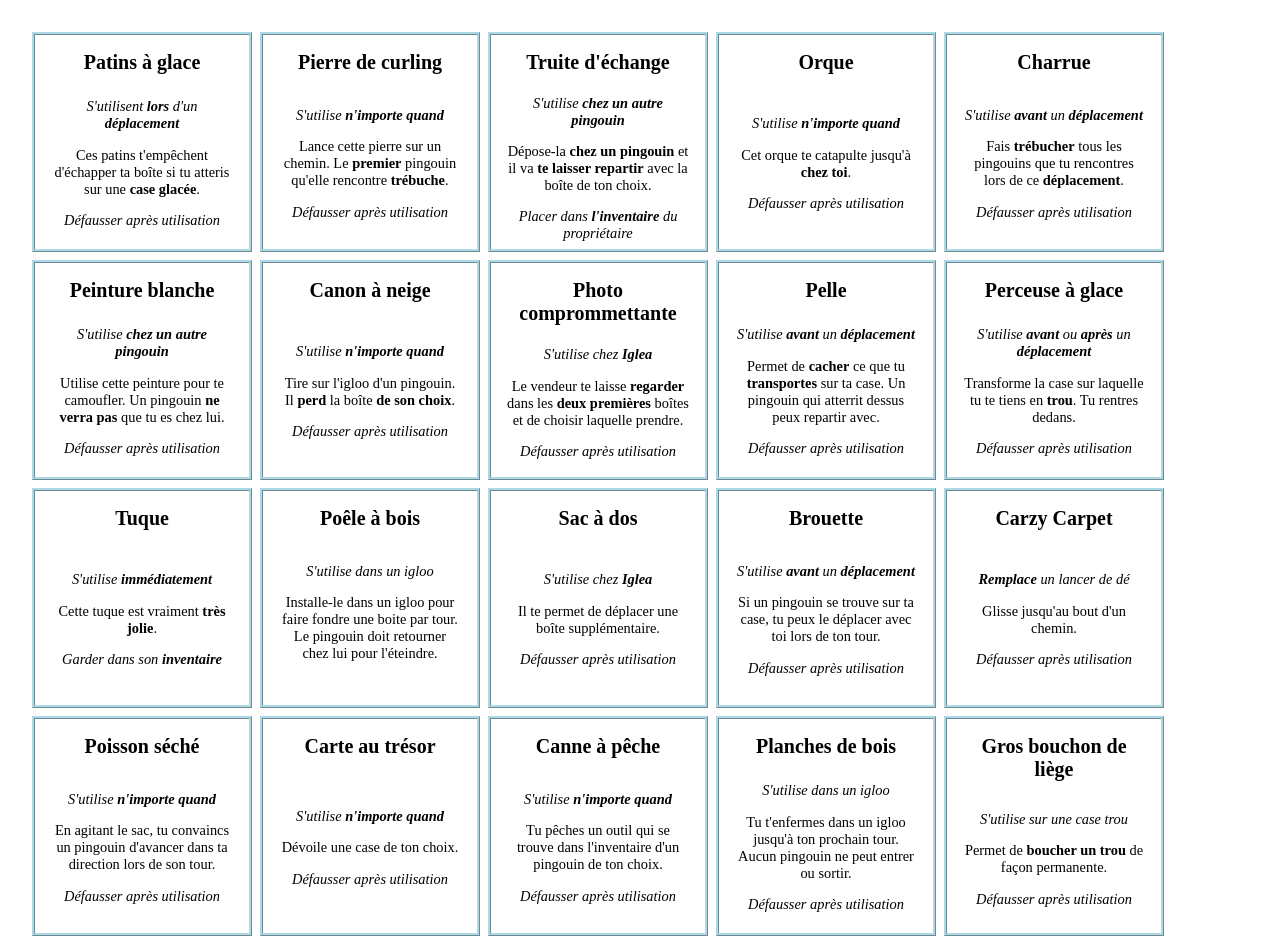
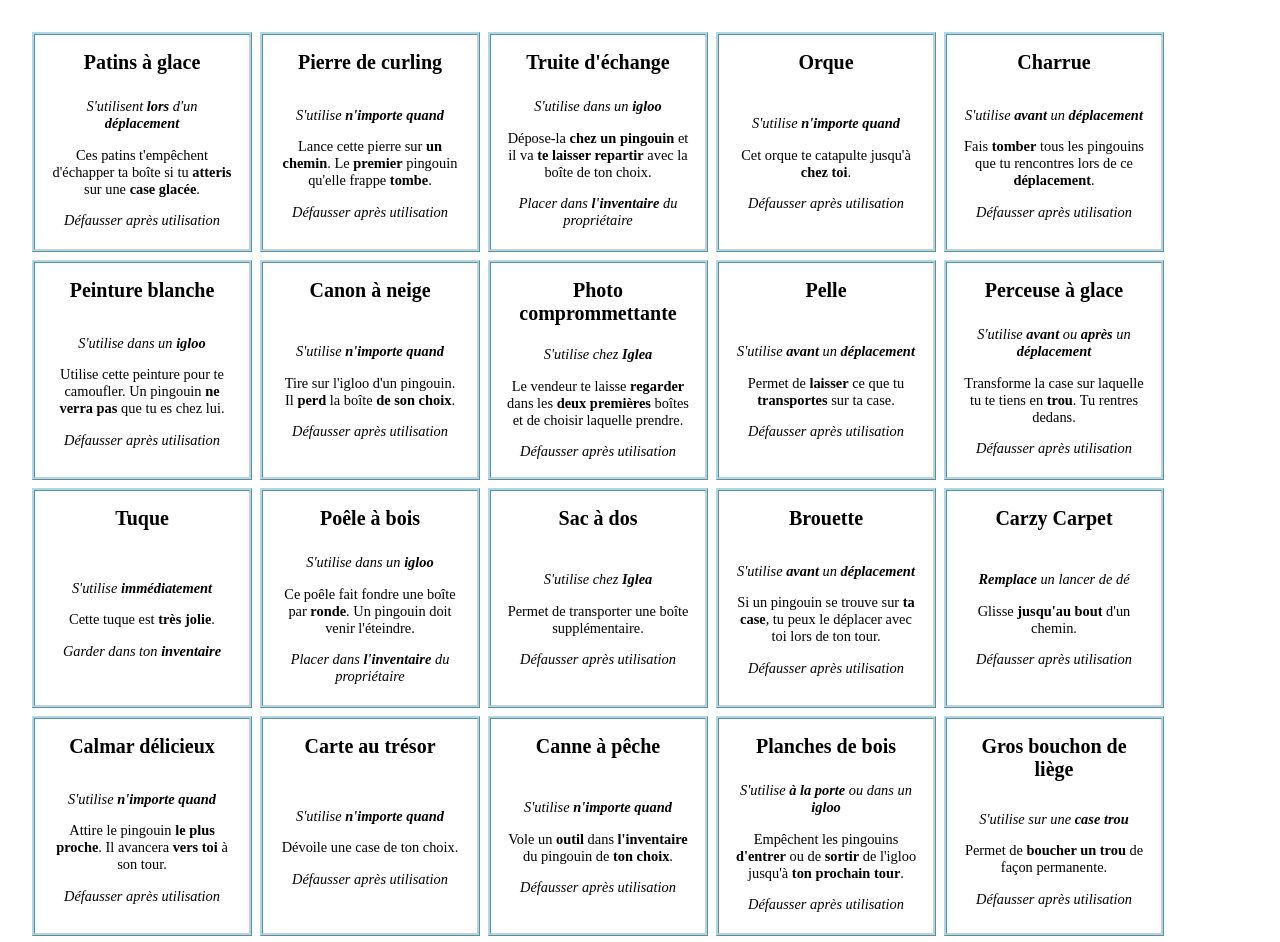
Before and after one commit to beaudry/pingouins-voleurs, a Preact app: page / in a window 1280 px wide. Shown: the top 942 px of the page. Built offline with nearby package versions, Linux system fonts and the light colour scheme; a web font is replaced by a local one.

Commit message:
Derniers ajustements

```diff
--- a/src/app.tsx
+++ b/src/app.tsx
@@ -13,8 +13,8 @@ import truite from "./images/truite.jfif";
 
 const motsCles = {
   boite: "boîte",
-  trebuche: "trébuche",
-  trebucher: "trébucher",
+  tombe: "tombe",
+  tomber: "tomber",
 };
 
 type Outil = {
@@ -50,11 +50,18 @@ const ressources = {
         <strong>déplacement</strong>
       </>
     ),
-    chezQuelquUnDAutre: (
+    iglea: (
       <>
-        S'utilise
+        S'utilise chez
         {" "}
-        <strong>chez un autre pingouin</strong>
+        <strong>Iglea</strong>
+      </>
+    ),
+    igloo: (
+      <>
+        S'utilise dans un
+        {" "}
+        <strong>igloo</strong>
       </>
     ),
     nImporteQuand: (
@@ -76,7 +83,11 @@ const outils: Outil[] = [
         {" "}
         {motsCles.boite}
         {" "}
-        si tu atteris sur une
+        si tu
+        {" "}
+        <strong>atteris</strong>
+        {" "}
+        sur une
         {" "}
         <strong>case glacée</strong>
         .
@@ -100,13 +111,16 @@ const outils: Outil[] = [
     apresUtilisation: ressources.apresUtilisations.defausser,
     description: (
       <>
-        Lance cette pierre sur un chemin. Le
+        Lance cette pierre sur
+        {" "}
+        <strong>un chemin</strong>
+        . Le
         {" "}
         <strong>premier</strong>
         {" "}
-        pingouin qu'elle rencontre
+        pingouin qu'elle frappe
         {" "}
-        <strong>trébuche</strong>
+        <strong>{motsCles.tombe}</strong>
         .
       </>
     ),
@@ -134,7 +148,7 @@ const outils: Outil[] = [
       </>
     ),
     image: truite,
-    momentUtilisation: ressources.momentsUtilisations.chezQuelquUnDAutre,
+    momentUtilisation: ressources.momentsUtilisations.igloo,
     nom: "Truite d'échange",
   },
   {
@@ -156,7 +170,7 @@ const outils: Outil[] = [
       <>
         Fais
         {" "}
-        <strong>{motsCles.trebucher}</strong>
+        <strong>{motsCles.tomber}</strong>
         {" "}
         tous les pingouins que tu rencontres lors de ce
         {" "}
@@ -179,7 +193,7 @@ const outils: Outil[] = [
         que tu es chez lui.
       </>
     ),
-    momentUtilisation: ressources.momentsUtilisations.chezQuelquUnDAutre,
+    momentUtilisation: ressources.momentsUtilisations.igloo,
     nom: "Peinture blanche",
   },
   {
@@ -218,12 +232,7 @@ const outils: Outil[] = [
         s et de choisir laquelle prendre.
       </>
     ),
-    momentUtilisation: (
-      <>
-        S'utilise chez
-        {" "}
-        <strong>Iglea</strong>
-      </>),
+    momentUtilisation: ressources.momentsUtilisations.iglea,
     nom: "Photo comprommettante",
   },
   {
@@ -232,13 +241,13 @@ const outils: Outil[] = [
       <>
         Permet de
         {" "}
-        <strong>cacher</strong>
+        <strong>laisser</strong>
         {" "}
         ce que tu
         {" "}
         <strong>transportes</strong>
         {" "}
-        sur ta case. Un pingouin qui atterrit dessus peux repartir avec.
+        sur ta case.
       </>
     ),
     image: pelle,
@@ -277,14 +286,14 @@ const outils: Outil[] = [
   {
     apresUtilisation: (
       <>
-        Garder dans son
+        Garder dans ton
         {" "}
         <strong>inventaire</strong>
       </>
     ),
     description: (
       <>
-        Cette tuque est vraiment
+        Cette tuque est
         {" "}
         <strong>très jolie</strong>
         .
@@ -301,16 +310,24 @@ const outils: Outil[] = [
     nom: "Tuque",
   },
   {
-    description: <>Installe-le dans un igloo pour faire fondre une boite par tour. Le pingouin doit retourner chez lui pour l'éteindre.</>,
+    apresUtilisation: ressources.apresUtilisations.inventaireProprietaire,
+    description: (
+      <>
+        Ce poêle fait fondre une boîte par
+        {" "}
+        <strong>ronde</strong>
+        . Un pingouin doit venir l'éteindre.
+      </>
+    ),
     image: poele,
-    momentUtilisation: <>S'utilise dans un igloo</>,
+    momentUtilisation: ressources.momentsUtilisations.igloo,
     nom: "Poêle à bois",
   },
   {
     apresUtilisation: ressources.apresUtilisations.defausser,
     description: (
       <>
-        Il te permet de déplacer une
+        Permet de transporter une
         {" "}
         {motsCles.boite}
         {" "}
@@ -329,7 +346,14 @@ const outils: Outil[] = [
   },
   {
     apresUtilisation: ressources.apresUtilisations.defausser,
-    description: <>Si un pingouin se trouve sur ta case, tu peux le déplacer avec toi lors de ton tour.</>,
+    description: (
+      <>
+        Si un pingouin se trouve sur
+        {" "}
+        <strong>ta case</strong>
+        , tu peux le déplacer avec toi lors de ton tour.
+      </>
+    ),
     momentUtilisation: (
       <>
         S'utilise
@@ -345,7 +369,15 @@ const outils: Outil[] = [
   },
   {
     apresUtilisation: ressources.apresUtilisations.defausser,
-    description: <>Glisse jusqu'au bout d'un chemin.</>,
+    description: (
+      <>
+        Glisse
+        {" "}
+        <strong>jusqu'au bout</strong>
+        {" "}
+        d'un chemin.
+      </>
+    ),
     momentUtilisation: (
       <>
         <strong>Remplace</strong>
@@ -357,9 +389,20 @@ const outils: Outil[] = [
   },
   {
     apresUtilisation: ressources.apresUtilisations.defausser,
-    description: <>En agitant le sac, tu convaincs un pingouin d'avancer dans ta direction lors de son tour.</>,
+    description: (
+      <>
+        Attire le pingouin
+        {" "}
+        <strong>le plus proche</strong>
+        . Il avancera
+        {" "}
+        <strong>vers toi</strong>
+        {" "}
+        à son tour.
+      </>
+    ),
     momentUtilisation: ressources.momentsUtilisations.nImporteQuand,
-    nom: "Poisson séché",
+    nom: "Calmar délicieux",
   },
   {
     apresUtilisation: ressources.apresUtilisations.defausser,
@@ -369,14 +412,53 @@ const outils: Outil[] = [
   },
   {
     apresUtilisation: ressources.apresUtilisations.defausser,
-    description: <>Tu pêches un outil qui se trouve dans l'inventaire d'un pingouin de ton choix.</>,
+    description: (
+      <>
+        Vole un
+        {" "}
+        <strong>outil</strong>
+        {" "}
+        dans
+        {" "}
+        <strong>l'inventaire</strong>
+        {" "}
+        du pingouin de
+        {" "}
+        <strong>ton choix</strong>
+        .
+      </>
+    ),
     momentUtilisation: ressources.momentsUtilisations.nImporteQuand,
     nom: "Canne à pêche",
   },
   {
     apresUtilisation: ressources.apresUtilisations.defausser,
-    description: <>Tu t'enfermes dans un igloo jusqu'à ton prochain tour. Aucun pingouin ne peut entrer ou sortir.</>,
-    momentUtilisation: (<>S'utilise dans un igloo</>),
+    description: (
+      <>
+        Empêchent les pingouins
+        {" "}
+        <strong>d'entrer</strong>
+        {" "}
+        ou de
+        {" "}
+        <strong>sortir</strong>
+        {" "}
+        de l'igloo jusqu'à
+        {" "}
+        <strong>ton prochain tour</strong>
+        .
+      </>
+    ),
+    momentUtilisation: (
+      <>
+        S'utilise
+        {" "}
+        <strong>à la porte</strong>
+        {" "}
+        ou dans un
+        {" "}
+        <strong>igloo</strong>
+      </>),
     nom: "Planches de bois",
   },
   {
@@ -390,17 +472,31 @@ const outils: Outil[] = [
         de façon permanente.
       </>
     ),
-    momentUtilisation: (<>S'utilise sur une case trou</>),
+    momentUtilisation: (
+      <>
+        S'utilise sur une
+        {" "}
+        <strong>case trou</strong>
+      </>
+    ),
     nom: "Gros bouchon de liège",
   },
   {
     apresUtilisation: ressources.apresUtilisations.defausser,
     description: (
       <>
-        Vise un pingouin qui transporte une
+        Fais
+        {" "}
+        {motsCles.tomber}
+        {" "}
+        un pingouin qui
+        {" "}
+        <strong>transporte</strong>
+        {" "}
+        une
         {" "}
         {motsCles.boite}
-        . Le pingouin tombe à l'eau, la
+        . La
         {" "}
         {motsCles.boite}
         {" "}
--- a/src/index.css
+++ b/src/index.css
@@ -36,10 +36,10 @@ h1 {
 }
 
 .instructions {
+  justify-content: center;
   flex: 1;
   display: flex;
   flex-direction: column;
-  justify-content: center;
 }
 
 .instructions p {
```
